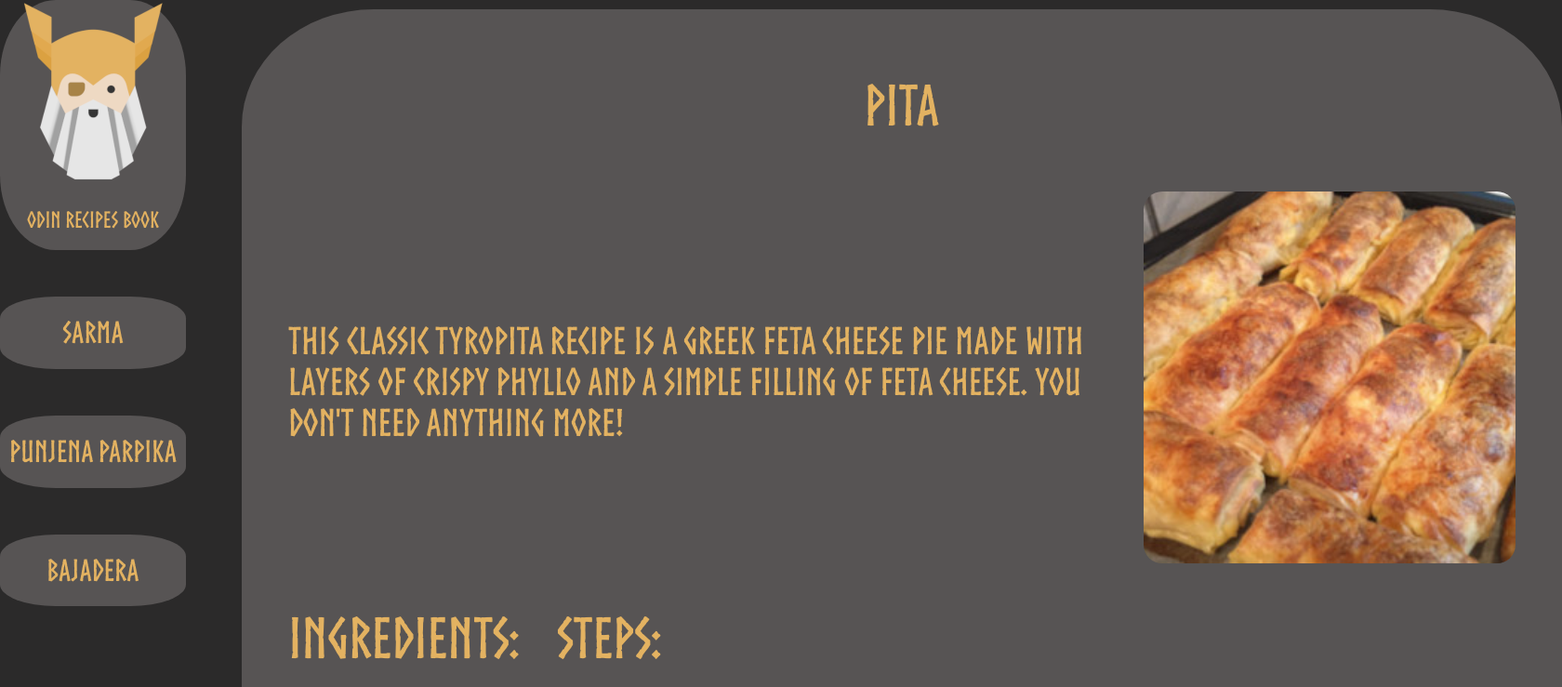
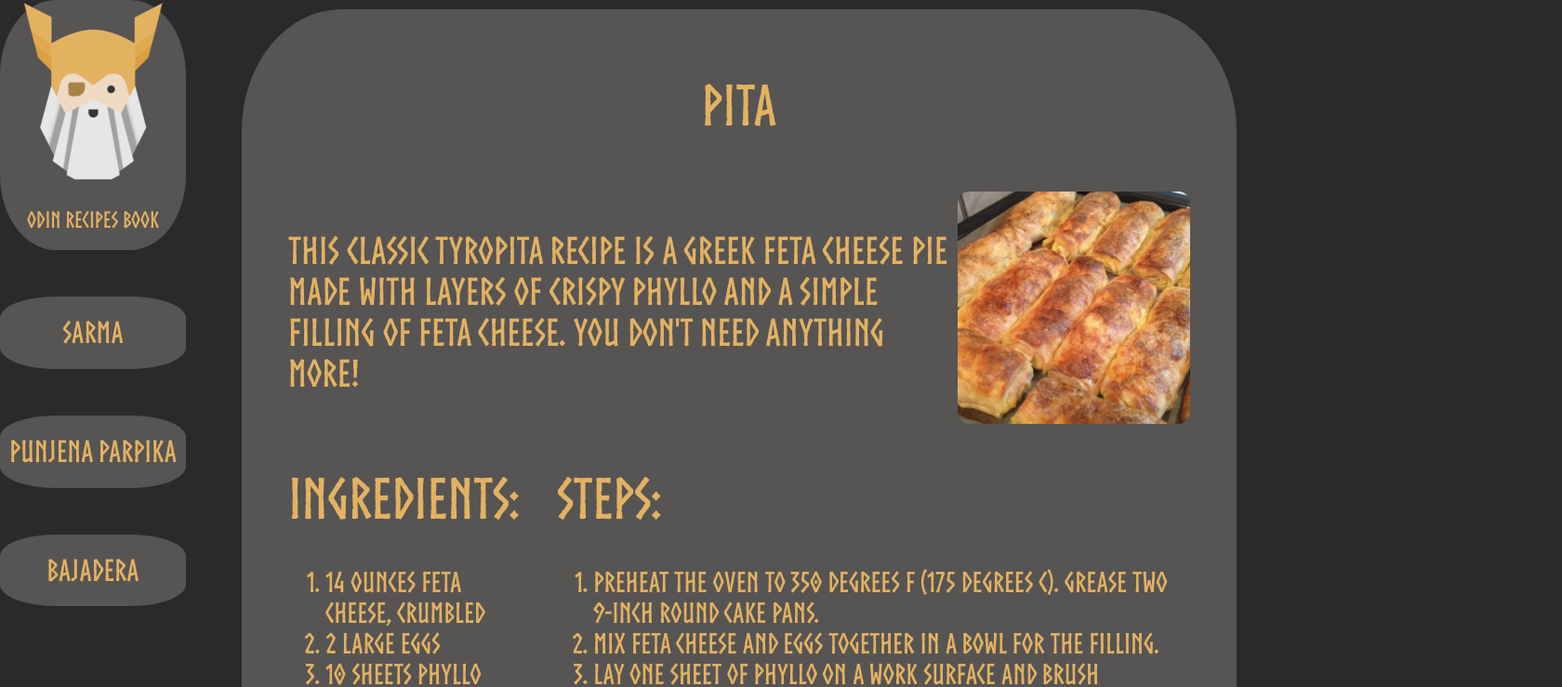
Before and after one commit to srkiv/Odin-Recipe-Book, a plain HTML site: page pita.html in a window 1280 px wide. Shown: the top 739 px of the page at 93% size, 1680 px wide, since content can reach past the window. Drawn offline with Linux system fonts and the light colour scheme.

Commit message:
Just updated the web page and fixed the issues.

```diff
--- a/style.css
+++ b/style.css
@@ -127,12 +127,9 @@ a {
     justify-content: space-around;
     align-items: center;
   }
-  .imagebox img{
-    height:400px;
-    width: 400px;
-  }
+
   .textbox{
-    width:920px;
+    width:720px;
 
     text-align: left;
 
```
